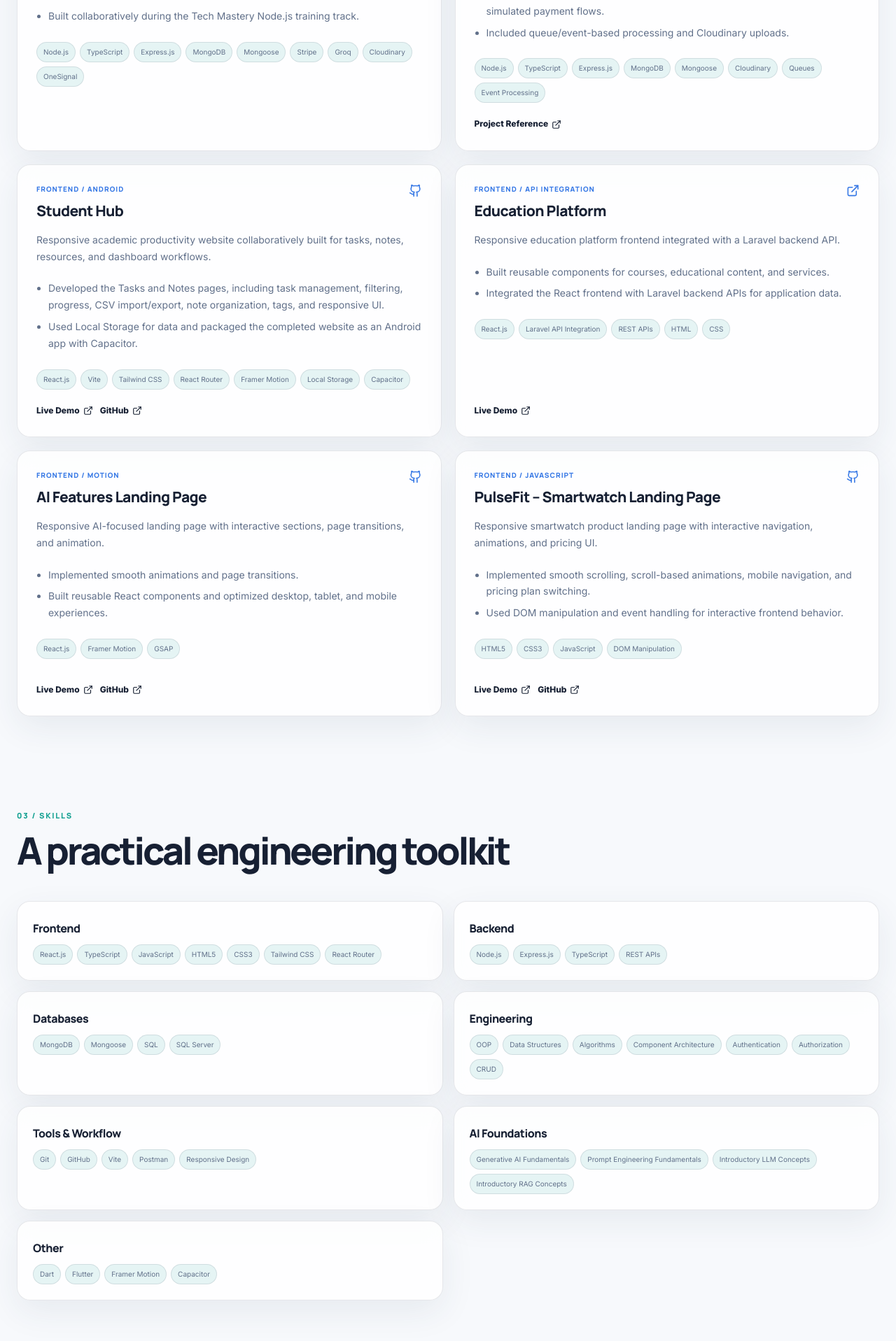
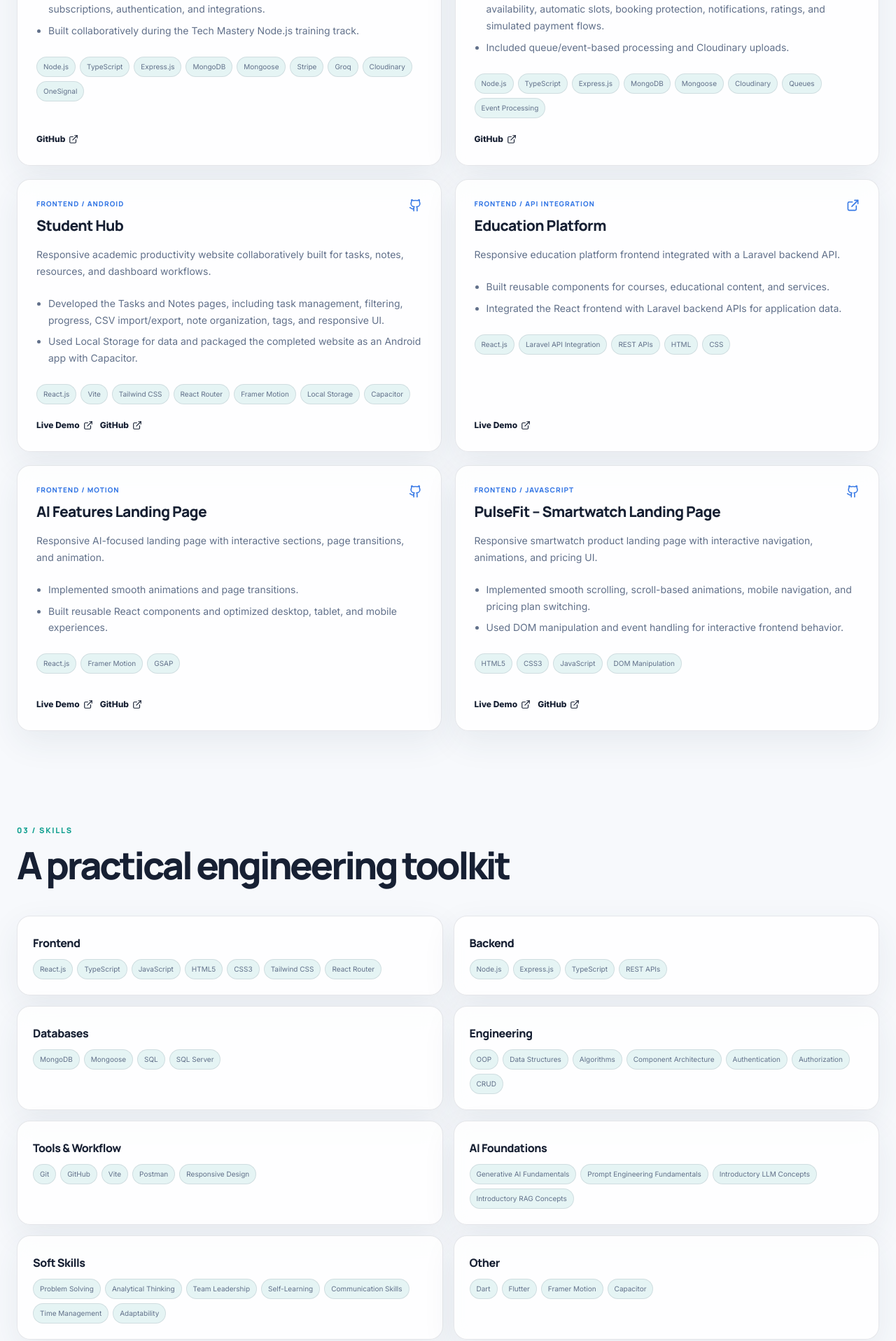
Before and after one commit to AhmedHassan-Ahmed/Ahmed-Hassan-portfolio-, a React (Vite) app: page / in a window 1280 px wide. Shown: the part 4635-6552 px from the top of the page at 70% size. Built offline with nearby package versions, Linux system fonts and the light colour scheme.

Commit message:
first commit

```diff
--- a/src/data/certificates.ts
+++ b/src/data/certificates.ts
@@ -1,6 +1,41 @@
 import type { Certificate } from "../types";
 
 export const certificates: Certificate[] = [
+  {
+    title: "ReactJS Foundations Course",
+    issuer: "ScholarHat",
+    date: "Jan 2026",
+    credentialId: "P9JB260126",
+    skills: ["React.js", "Frontend Development"],
+  },
+  {
+    title: "Developing Back-End Apps with Node.js and Express",
+    issuer: "IBM / Coursera",
+    date: "Jul 2026",
+    skills: ["Node.js", "Express.js", "Backend Development"],
+  },
+  {
+    title: "McKinsey Forward",
+    issuer: "McKinsey.org",
+    date: "Jun 2026",
+    skills: ["Professional Development", "Problem Solving"],
+  },
+  {
+    title: "AI in Project Management",
+    issuer: "LinkedIn Learning",
+    date: "Jun 2026",
+    skills: [
+      "Artificial Intelligence",
+      "Project Management",
+      "AI for Business",
+    ],
+  },
+  {
+    title: "Augment Your LLM Using RAG",
+    issuer: "NVIDIA DLI",
+    date: "2026",
+    skills: ["RAG Concepts", "Generative AI"],
+  },
   {
     title: "Intro to AI and Gen AI for Nomu Al Ghurair TechUp Explorer",
     issuer: "Udacity",
@@ -13,36 +48,21 @@ export const certificates: Certificate[] = [
     date: "Aug 2026",
     skills: ["Prompt Engineering", "Generative AI"],
   },
-  {
-    title: "Developing Back-End Apps with Node.js and Express",
-    issuer: "IBM / Coursera",
-    date: "Jul 2026",
-    skills: ["Node.js", "Express.js", "Backend Development"],
-  },
+
   {
     title: "Gemini in Google Sheets",
     issuer: "LinkedIn Learning",
     date: "29 Jul 2026",
     skills: ["Generative AI", "AI Productivity"],
   },
-  {
-    title: "McKinsey Forward",
-    issuer: "McKinsey.org",
-    date: "Jun 2026",
-    skills: ["Professional Development", "Problem Solving"],
-  },
+
   {
     title: "Back-end Laravel Training Program",
     issuer: "HumaVolve",
     date: "Jun 2026",
     skills: ["Laravel", "PHP", "Backend Development"],
   },
-  {
-    title: "AI in Project Management",
-    issuer: "LinkedIn Learning",
-    date: "Jun 2026",
-    skills: ["Artificial Intelligence", "Project Management", "AI for Business"],
-  },
+
   {
     title: "AI Advanced",
     issuer: "AI Empower Yourself by MCIT / Microsoft",
@@ -73,19 +93,7 @@ export const certificates: Certificate[] = [
     date: "2026",
     skills: ["Generative AI", "AI Fundamentals"],
   },
-  {
-    title: "Augment Your LLM Using RAG",
-    issuer: "NVIDIA DLI",
-    date: "2026",
-    skills: ["RAG Concepts", "Generative AI"],
-  },
-  {
-    title: "ReactJS Foundations Course",
-    issuer: "ScholarHat",
-    date: "Jan 2026",
-    credentialId: "P9JB260126",
-    skills: ["React.js", "Frontend Development"],
-  },
+
   {
     title: "SQL Server Foundations Course",
     issuer: "ScholarHat",
--- a/src/data/projects.ts
+++ b/src/data/projects.ts
@@ -21,7 +21,10 @@ export const projects: Project[] = [
     ],
     links: [
       { label: "Live Demo", href: "https://freelance-hub-sable.vercel.app/" },
-      { label: "GitHub", href: "https://github.com/AhmedHassan-Ahmed/Freelance-Hub" },
+      {
+        label: "GitHub",
+        href: "https://github.com/AhmedHassan-Ahmed/Freelance-Hub",
+      },
     ],
   },
   {
@@ -41,8 +44,14 @@ export const projects: Project[] = [
       "Authentication",
     ],
     links: [
-      { label: "Live Demo", href: "https://restaurant-ordering-add.vercel.app/" },
-      { label: "GitHub", href: "https://github.com/AhmedHassan-Ahmed/restaurant-ordering-add" },
+      {
+        label: "Live Demo",
+        href: "https://restaurant-ordering-add.vercel.app/",
+      },
+      {
+        label: "GitHub",
+        href: "https://github.com/AhmedHassan-Ahmed/restaurant-ordering-add",
+      },
     ],
   },
   {
@@ -63,8 +72,14 @@ export const projects: Project[] = [
       "React Router",
     ],
     links: [
-      { label: "Live Demo", href: "https://clothes-shop-topaz-eta.vercel.app/" },
-      { label: "GitHub", href: "https://github.com/AhmedHassan-Ahmed/clothes-shop" },
+      {
+        label: "Live Demo",
+        href: "https://clothes-shop-topaz-eta.vercel.app/",
+      },
+      {
+        label: "GitHub",
+        href: "https://github.com/AhmedHassan-Ahmed/clothes-shop",
+      },
     ],
   },
   {
@@ -87,7 +102,12 @@ export const projects: Project[] = [
       "Cloudinary",
       "WebPush",
     ],
-    links: [],
+    links: [
+      {
+        label: "GitHub",
+        href: "https://github.com/AhmedHassan-Ahmed/Elara_node",
+      },
+    ],
   },
   {
     title: "Job Board Backend Platform",
@@ -109,7 +129,12 @@ export const projects: Project[] = [
       "Cloudinary",
       "OneSignal",
     ],
-    links: [],
+    links: [
+      {
+        label: "GitHub",
+        href: "https://github.com/AhmedHassan-Ahmed/upwork_nodejs",
+      },
+    ],
   },
   {
     title: "Healthcare Appointment Booking Backend",
@@ -130,9 +155,7 @@ export const projects: Project[] = [
       "Queues",
       "Event Processing",
     ],
-    links: [
-      { label: "Project Reference", href: "https://lnkd.in/eakhxV6Q" },
-    ],
+    links: [{ label: "GitHub", href: "https://lnkd.in/eakhxV6Q" }],
   },
   {
     title: "Student Hub",
@@ -154,7 +177,10 @@ export const projects: Project[] = [
     ],
     links: [
       { label: "Live Demo", href: "https://student-hub-neon.vercel.app/" },
-      { label: "GitHub", href: "https://github.com/AhmedHassan-Ahmed/student-hub" },
+      {
+        label: "GitHub",
+        href: "https://github.com/AhmedHassan-Ahmed/student-hub",
+      },
     ],
   },
   {
@@ -203,8 +229,14 @@ export const projects: Project[] = [
     ],
     technologies: ["HTML5", "CSS3", "JavaScript", "DOM Manipulation"],
     links: [
-      { label: "Live Demo", href: "https://ahmedhassan-ahmed.github.io/PluseFit/" },
-      { label: "GitHub", href: "https://github.com/AhmedHassan-Ahmed/PluseFit" },
+      {
+        label: "Live Demo",
+        href: "https://ahmedhassan-ahmed.github.io/PluseFit/",
+      },
+      {
+        label: "GitHub",
+        href: "https://github.com/AhmedHassan-Ahmed/PluseFit",
+      },
     ],
   },
 ];
--- a/src/data/skills.ts
+++ b/src/data/skills.ts
@@ -40,10 +40,22 @@ export const skillGroups: SkillGroup[] = [
   {
     title: "AI Foundations",
     skills: [
-      " Generative AI Fundamentals",
+      "Generative AI Fundamentals",
       "Prompt Engineering Fundamentals",
       "Introductory LLM Concepts",
       "Introductory RAG Concepts",
+    ],
+  },
+  {
+    title: "Soft Skills",
+    skills: [
+      "Problem Solving",
+      "Analytical Thinking",
+      "Team Leadership",
+      "Self-Learning",
+      "Communication Skills",
+      "Time Management",
+      "Adaptability",
     ],
   },
   {
```
